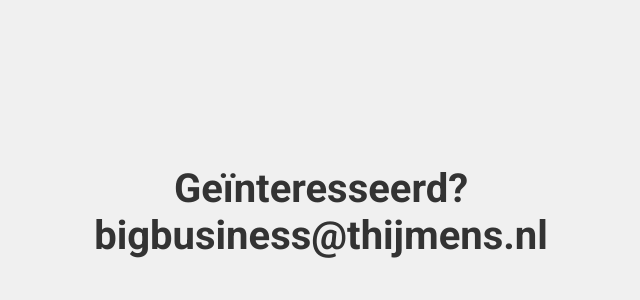
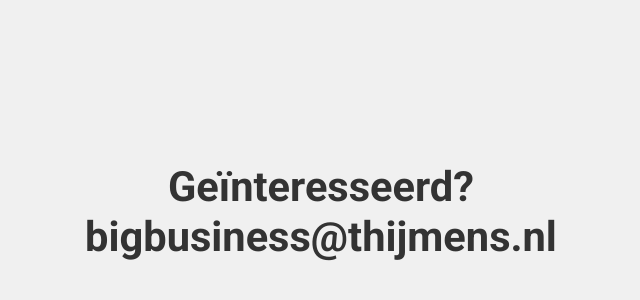
Before and after one commit to TuinboonDev/website, a plain HTML site: page index.html in a window 1280 px wide. Shown: the part 188-488 px from the top of the page, without its empty margins (319-959 px from the left). Drawn offline with Linux system fonts and the light colour scheme.

Commit message:
Update index.html

```diff
--- a/index.html
+++ b/index.html
@@ -16,10 +16,17 @@
         }
 
         h1 {
-            font-size: 2.5em;
+            font-size: clamp(1.5rem, 2vw + 1rem, 4rem); /* Responsive font size */
             font-family: 'Roboto', sans-serif; /* A modern, clean font */
             color: #333; /* Text color */
             text-align: center;
+            margin: 0;
+            line-height: 1.2; /* Adjust line height for better readability */
+        }
+
+        a {
+            color: #333;
+            text-decoration: none;
         }
     </style>
     <!-- Google Fonts link for stylish font -->
@@ -28,9 +35,7 @@
 <body>
     <h1>
         Geïnteresseerd?<br>
-        <a href="mailto:bigbusiness@thijmens.nl" style="color: #333; text-decoration: none;">
-            bigbusiness@thijmens.nl
-        </a>
+        <a href="mailto:bigbusiness@thijmens.nl">bigbusiness@thijmens.nl</a>
     </h1>
 </body>
 </html>
```
